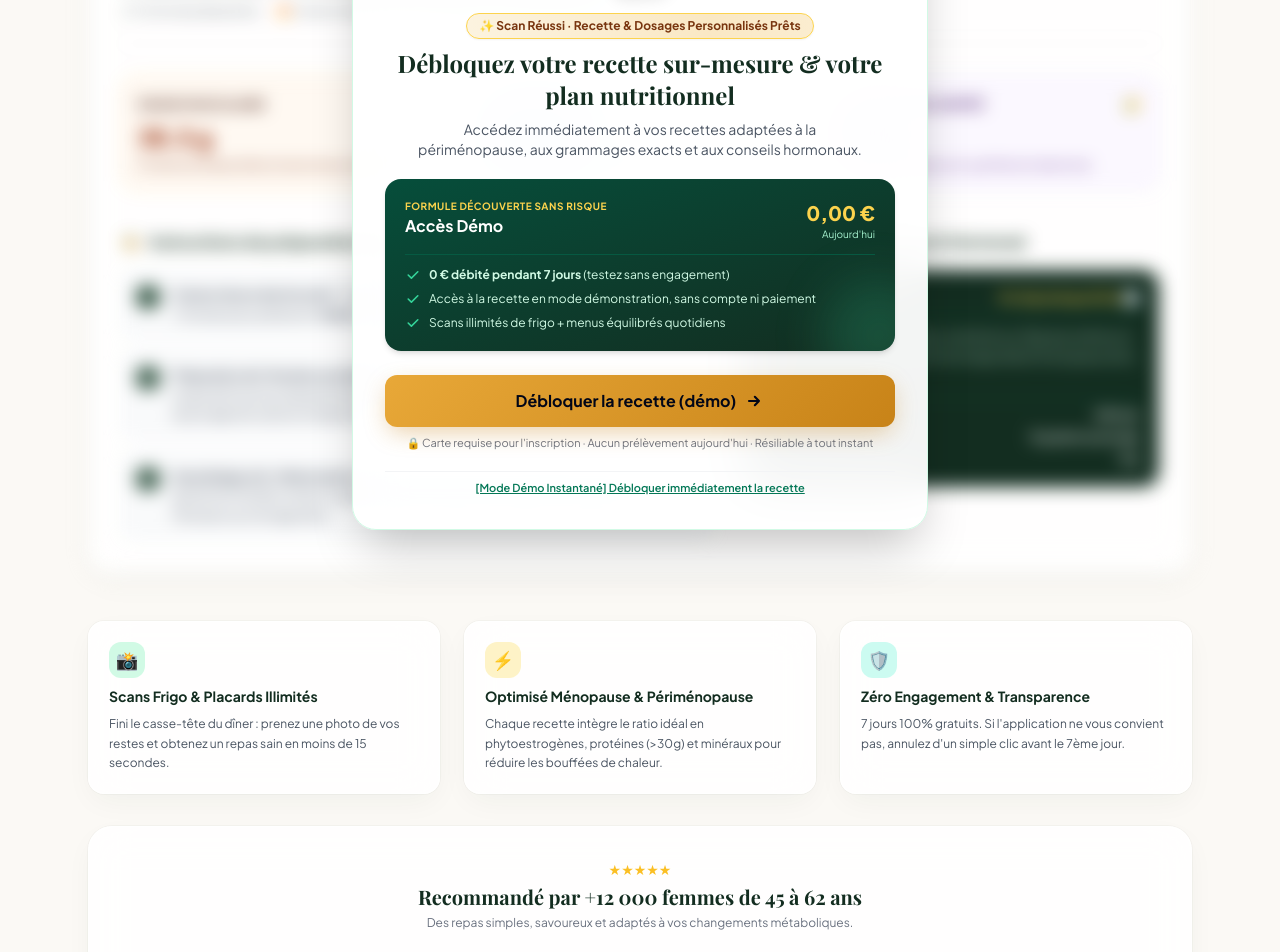
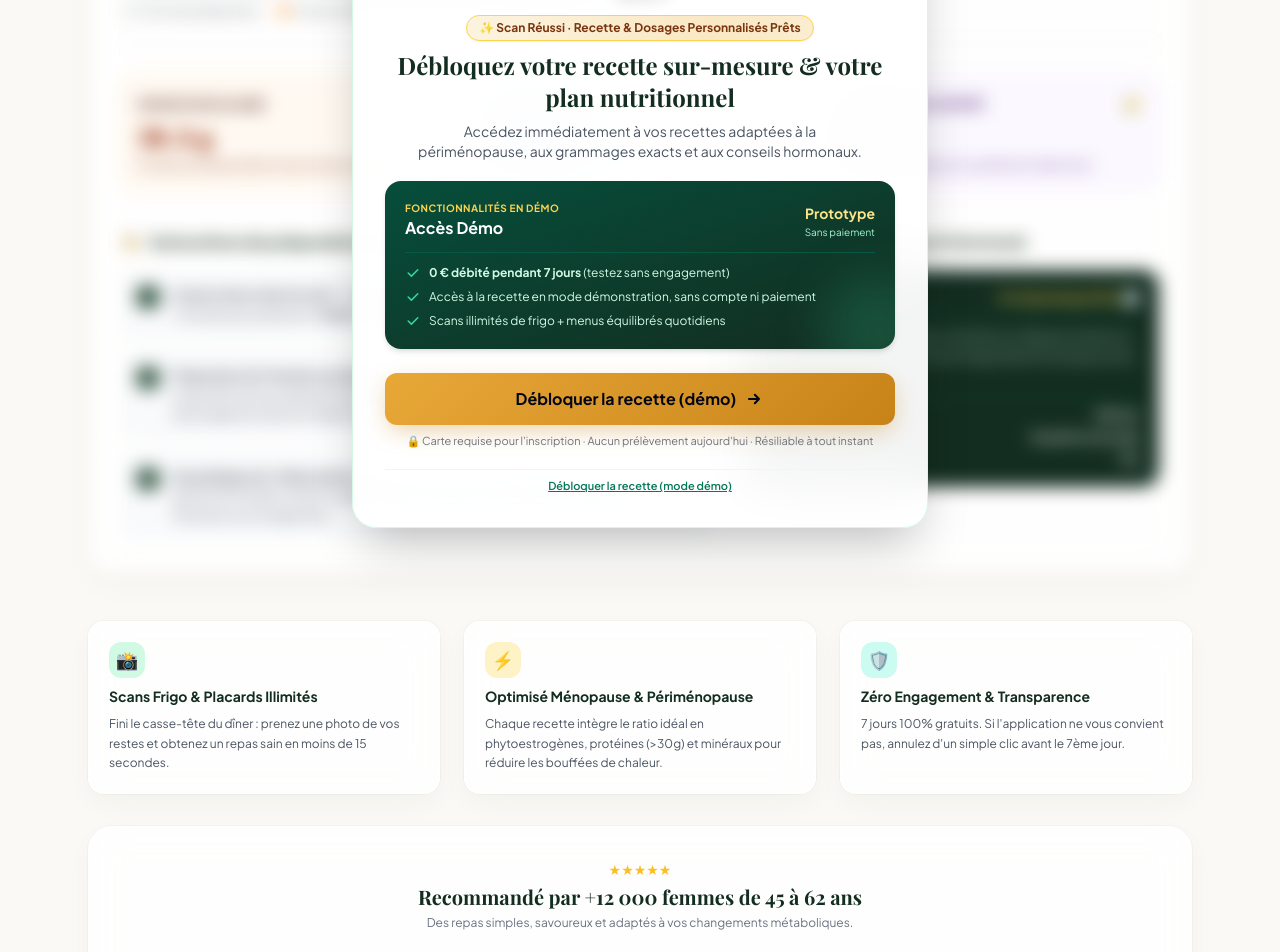
Before and after one commit to guismane15-hash/NutriMenopause-site, a plain HTML site: page index.html in a window 1280 px wide. Shown: the part 1285-2237 px from the top of the page. Drawn offline with nearby package versions, Linux system fonts and the light colour scheme; a web font is replaced by a local one.

Commit message:
Clarify demo mode and toast feedback

```diff
--- a/index.html
+++ b/index.html
@@ -816,19 +816,15 @@
                 <div>
                   <span
                     class="text-[10px] font-bold uppercase tracking-wider text-amber-300 block"
-                    >Formule Découverte Sans Risque</span
+                    >Fonctionnalités en démo</span
                   >
                   <h4 class="text-base font-bold text-white">
                     Accès Démo
                   </h4>
                 </div>
                 <div class="text-right">
-                  <span class="text-xl font-extrabold text-amber-300"
-                    >0,00 €</span
-                  >
-                  <span class="text-[10px] text-emerald-200 block"
-                    >Aujourd'hui</span
-                  >
+                  <span class="text-sm font-bold text-amber-200">Prototype</span>
+                  <span class="text-[10px] text-emerald-200 block">Sans paiement</span>
                 </div>
               </div>
 
@@ -915,7 +911,7 @@
               </p>
             </div>
 
-            <!-- Live quick demo toggle button (For user testing without entering fake card) -->
+            <!-- Demo shortcut for previewing the recipe -->
             <div
               class="pt-2 border-t border-gray-100 flex items-center justify-center gap-2"
             >
@@ -923,14 +919,14 @@
                 onclick="unlockContentDirectly()"
                 class="text-[11px] text-emerald-700 hover:text-emerald-900 font-semibold underline cursor-pointer"
               >
-                [Mode Démo Instantané] Débloquer immédiatement la recette
+                Débloquer la recette (mode démo)
               </button>
             </div>
           </div>
         </div>
       </section>
 
-      <!-- SECTION 3 : CE QUE CONTIENT L'ABONNEMENT (RÉASSURANCE) -->
+      <!-- SECTION 3 : FONCTIONNALITÉS PRÉSENTÉES -->
       <section class="grid md:grid-cols-3 gap-6 pt-4">
         <div class="glass-panel p-5 rounded-2xl space-y-2">
           <div
@@ -1087,7 +1083,7 @@
           <span
             class="inline-flex items-center px-2.5 py-0.5 rounded-full text-[10px] font-bold bg-amber-400 text-slate-900 uppercase tracking-wide mb-2"
           >
-            Offre Spéciale Sans Engagement
+            Prototype interactif
           </span>
           <h3 class="text-xl sm:text-2xl font-bold font-serif-title">
             Découvrez l'accès démo
@@ -1201,6 +1197,10 @@
 
         // Scroll smoothly to recipe
         recipeCard.scrollIntoView({ behavior: "smooth", block: "start" });
+        showToast(
+          "Recette débloquée (démo)",
+          "Ceci est un aperçu du prototype : aucun compte ni abonnement n’a été créé.",
+        );
       }
 
       // Simulate Scan Animation when clicking "Relancer un Scan"
```
